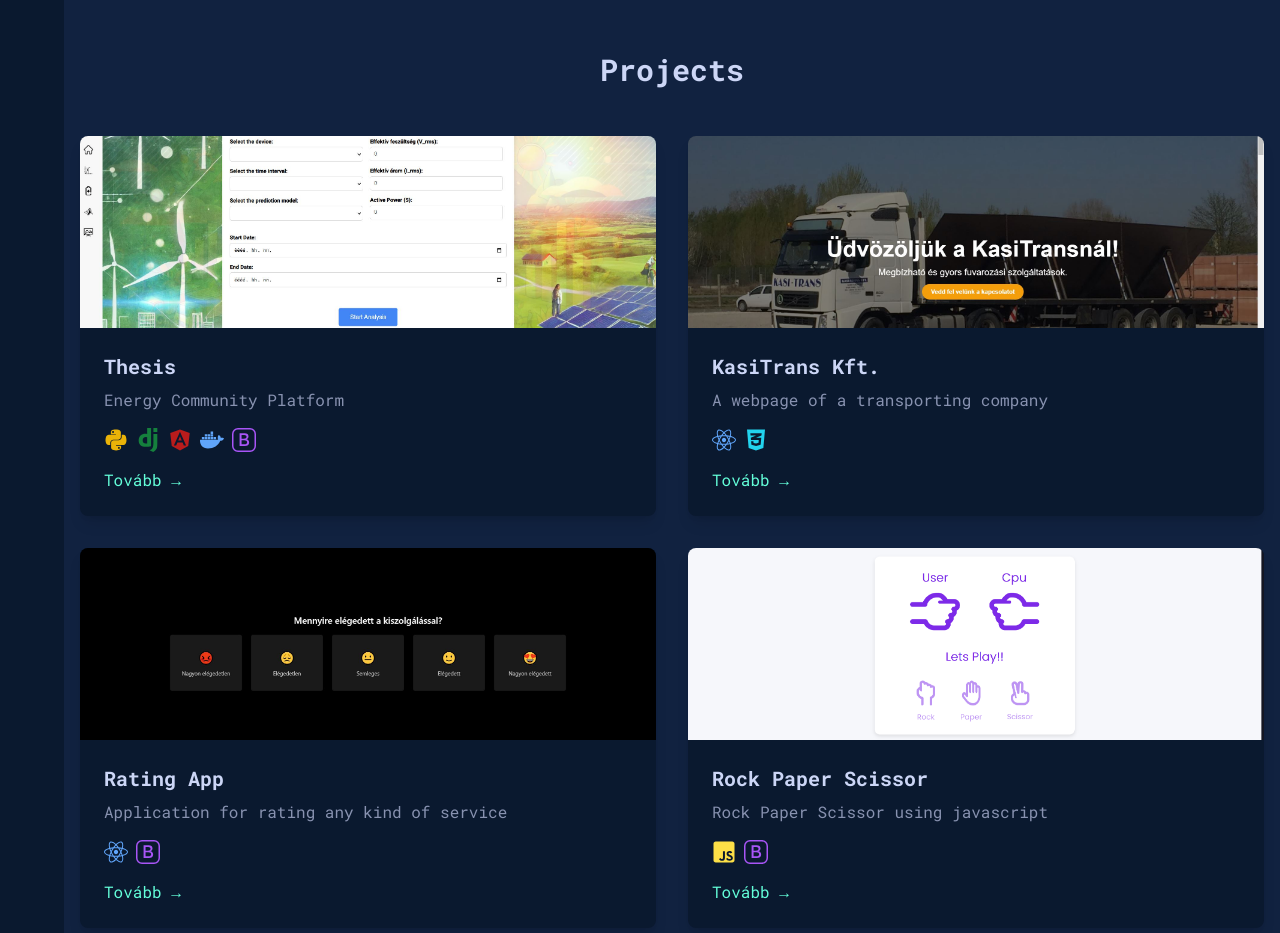
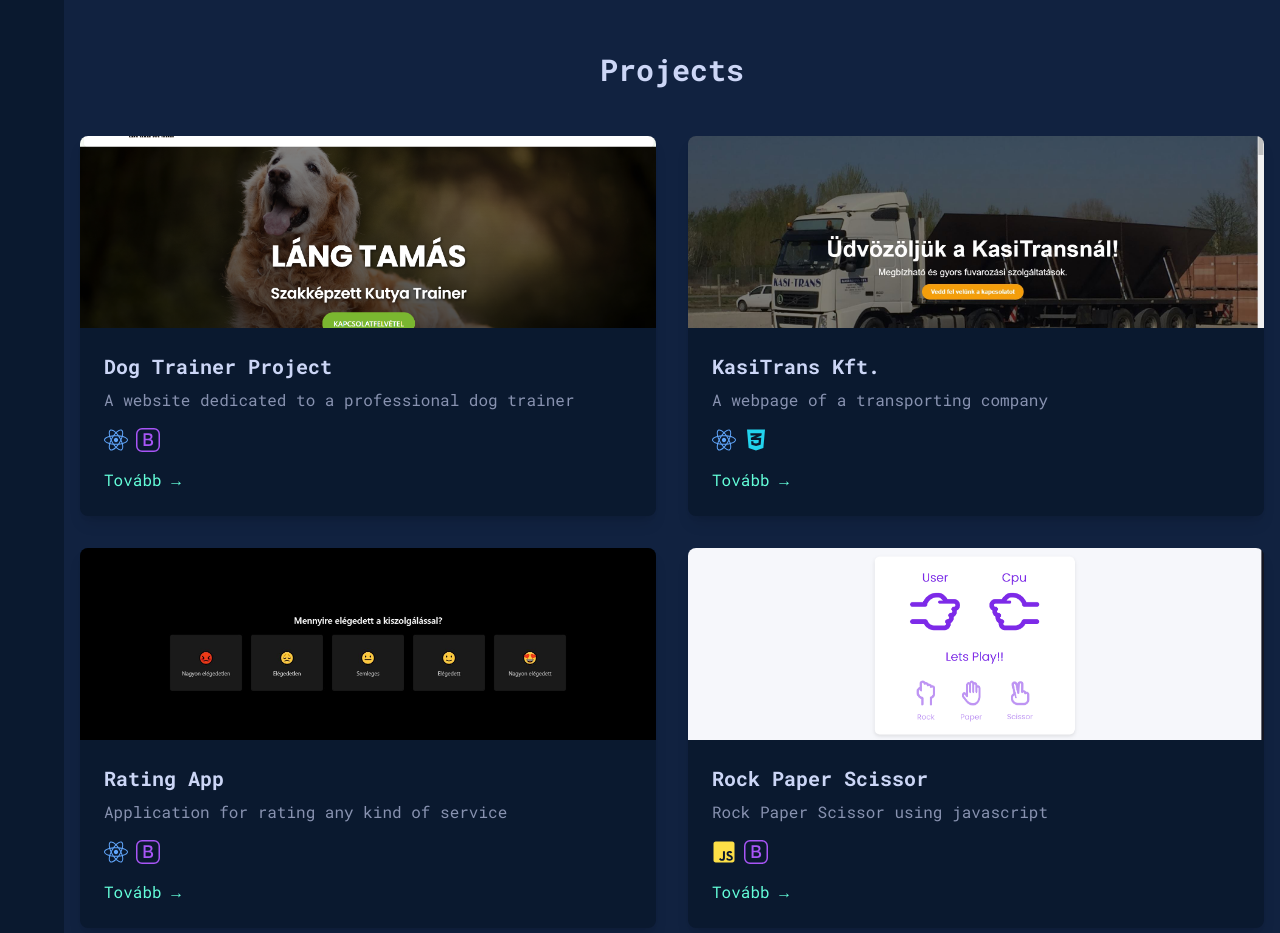
Before and after one commit to XY56L7/pal-martin-portfolio, a Next.js app: page / in a window 1280 px wide. Shown: the part 2800-3733 px from the top of the page. Built offline with nearby package versions, Linux system fonts and the light colour scheme.

Commit message:
Update the projects

```diff
--- a/src/app/components/Projects.tsx
+++ b/src/app/components/Projects.tsx
@@ -32,11 +32,11 @@
 
 const projects: Project[] = [
   {
-    title: 'Thesis',
-    description: 'Energy Community Platform',
-    image: '/energy_community.jpg',
-    link: 'https://enercom1.nik.uni-obuda.hu/',
-    technologies: ['Python', 'Django', 'Angular', 'Docker', 'Bootstrap'],
+    title: 'Dog Trainer Project',
+    description: 'A website dedicated to a professional dog trainer',
+    image: '/dogtrainer.png',
+    link: 'https://lang-tamas-dog-trainer.vercel.app/',
+    technologies: ['React', 'Bootstrap'],
   },
   {
     title: 'KasiTrans Kft.',
```
Also changed, not shown: public/dogtrainer.png (added).
